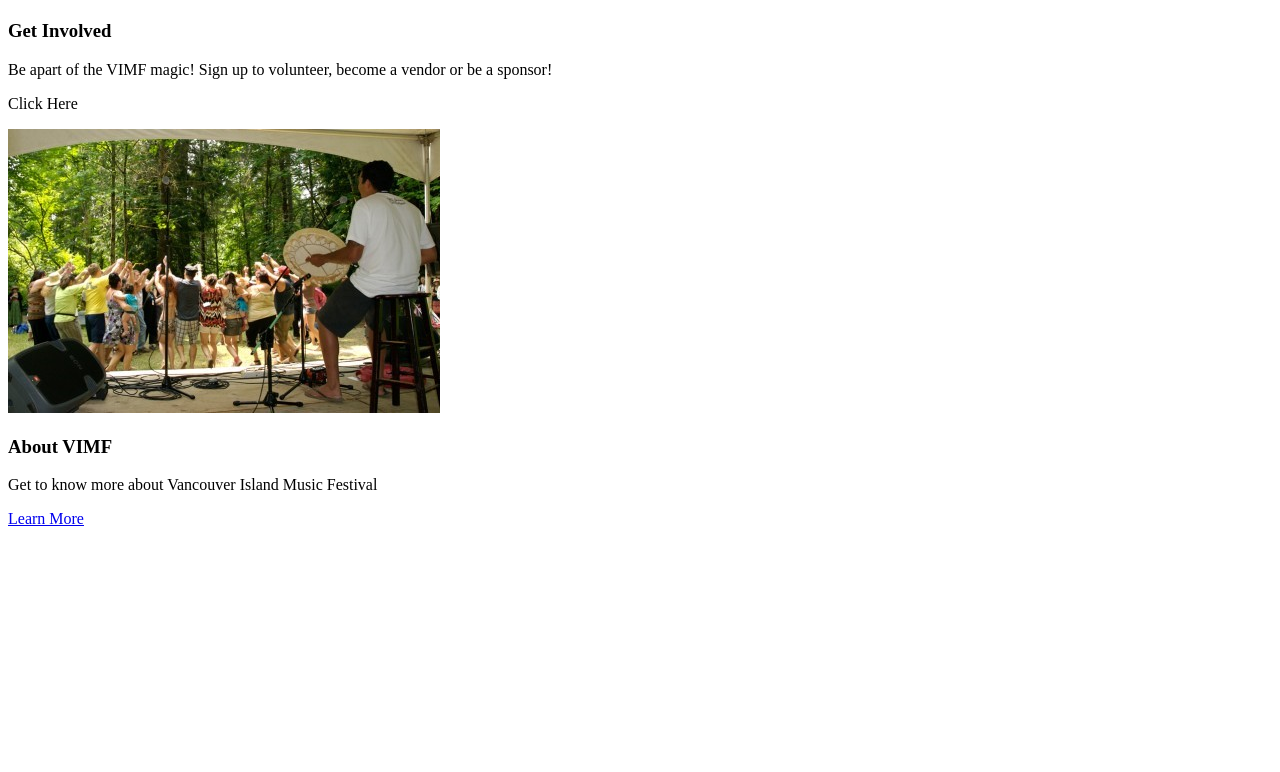
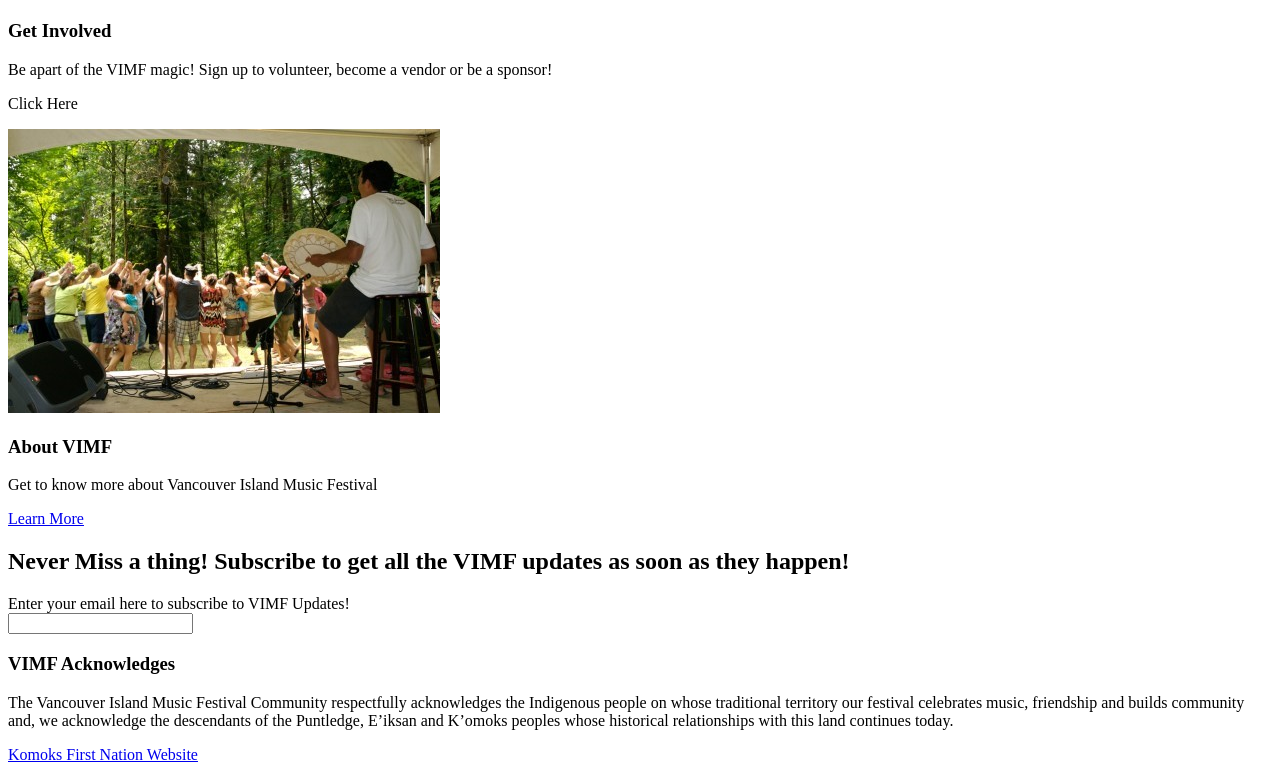
Before and after one commit to nic-dgl103-f23-dlu1/project-sChesleyCarter, a plain HTML site: page Final Project website/SC Carter Website Finaln HTML:CSS/index.html in a window 1280 px wide. Shown: the part 1515-2287 px from the top of the page. Before the commit the page ends 2051 px from the top, so only its background shows below. Drawn offline with Linux system fonts and the light colour scheme.

Commit message:
Input Form and Land Acknowledgement
Added the Input form to subscribe to the updates for VIMF
Added the Land Acknowledgement section with a link that opens a new browser tab to the Komoks First Nation website

additionally changed the nav a little so there is one tab that says 'tickets', like the original website, then left the sticky button(to be styled) as 'festival passes'

```diff
--- a/Final Project website/SC Carter Website Finaln HTML:CSS/index.html
+++ b/Final Project website/SC Carter Website Finaln HTML:CSS/index.html
@@ -14,7 +14,7 @@
     <div class="navbar">
         <a href="index.html">Home</a>
         <a href="about.html">About</a>
-        <a href="festivalpasses.html">Festival Passes</a>
+        <a href="festivalpasses.html">Tickets</a>
         <a class="passesbutton" href="festivalpasses.html">Festival Passes</a>
     </div>
 </header>
@@ -50,7 +50,23 @@
         <h3>About VIMF</h3>
         <p>Get to know more about Vancouver Island Music Festival</p>
         <a href="about.html">Learn More</a>
+    </section>
 
+    <!--Subscribe section-->
+    <section class="hpsubscribe">
+        <h2>Never Miss a thing! Subscribe to get all the VIMF updates as soon as they happen!</h2>
+        <!--I copied this code from the exercises this week from https://www.w3schools.com/html/html_form_input_types.asp . I tweaked the text a little to suite my needs but oterhwise this ia all them -->
+        <form>
+            <label for="email">Enter your email here to subscribe to VIMF Updates!</label><br>
+            <input type="email" id="email" name="email">
+          </form>
+    </section>
+
+    <!--Land Acknowledgment-->
+    <section class="landacknowledgement">
+        <h3>VIMF Acknowledges</h3>
+        <p>The Vancouver Island Music Festival Community respectfully acknowledges the Indigenous people on whose traditional territory our festival celebrates music, friendship and builds community and, we acknowledge the descendants of the Puntledge, E’iksan and K’omoks peoples whose historical relationships with this land continues today.</p>
+        <a href="https://komoks.ca/cultures/" target="_blank">Komoks First Nation Website</a>
     </section>
 
 </body>
```
